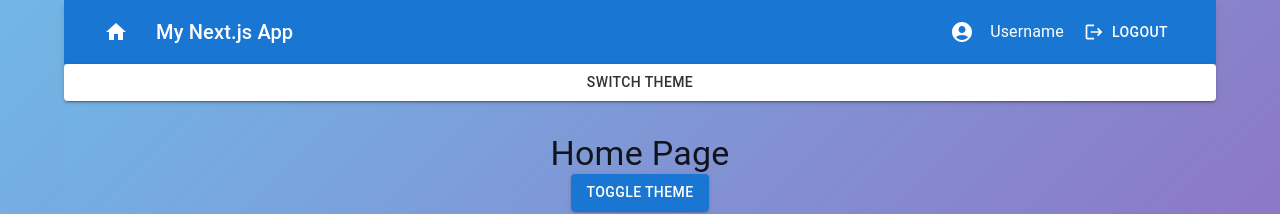
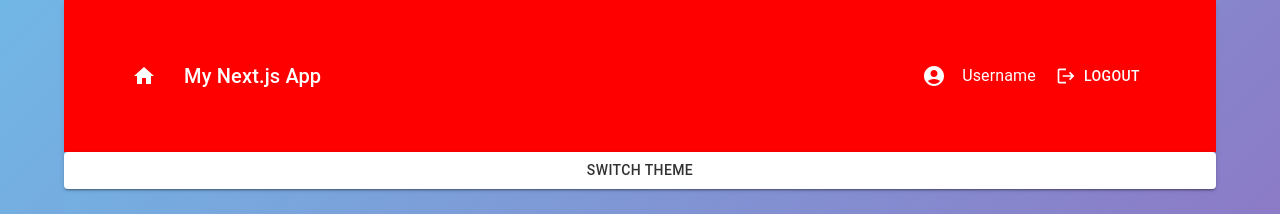
Before and after one commit to thiraphat-ps-dev/my-next-ts-app, a Next.js app: page / in a window 1280 px wide. Shown: the top 214 px of the page. Built offline with nearby package versions, Linux system fonts and the light colour scheme.

Commit message:
custom style

```diff
--- a/src/components/Navbar/Navbar.style.ts
+++ b/src/components/Navbar/Navbar.style.ts
@@ -4,11 +4,16 @@ import { SxProps } from '@mui/system';
 const useStyles = () => {
   const theme = useTheme();
 
-  const navbarStyles: SxProps = {
-    backgroundColor: theme.palette.primary.main,
-    color: theme.palette.common.white,
-    boxShadow: '0 4px 6px rgba(0, 0, 0, 0.1)',
-    padding: '0 16px',
+  const navbarStyles = ({ padding }: { padding: string }) => {
+    return {
+      backgroundColor: theme.palette.primary.main,
+      color: theme.palette.common.white,
+      boxShadow: '0 4px 6px rgba(0, 0, 0, 0.1)',
+      padding,
+      '&.b': {
+        background: 'red',
+      },
+    } as SxProps;
   };
 
   return { navbarStyles };
--- a/src/components/Navbar/Navbar.tsx
+++ b/src/components/Navbar/Navbar.tsx
@@ -14,10 +14,11 @@ import useStyles from './Navbar.style';
 
 const Navbar: React.FC = () => {
   const { navbarStyles } = useStyles();
+  const navStyle = navbarStyles({ padding: '44px' });
 
   return (
     <Box>
-      <AppBar position="static" sx={navbarStyles}>
+      <AppBar position="static" className="b" sx={navStyle}>
         <Toolbar>
           <IconButton
             size="large"
```
